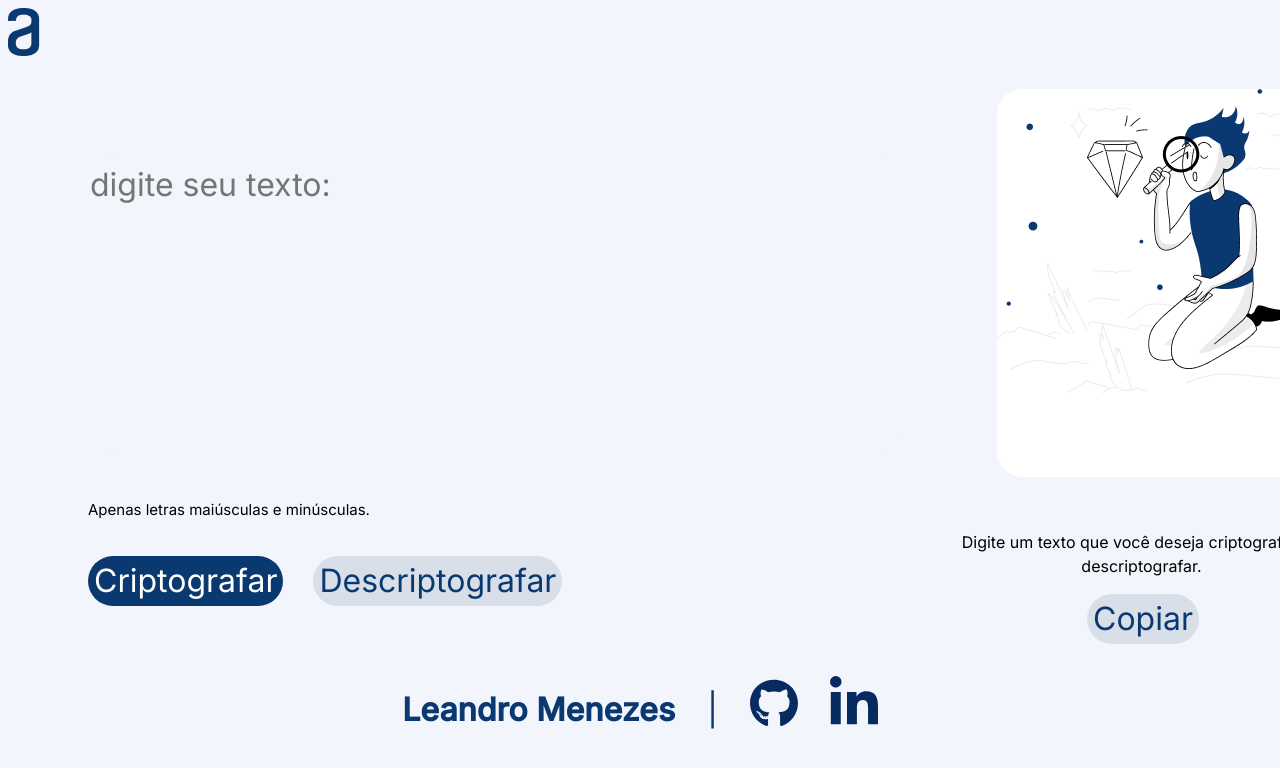
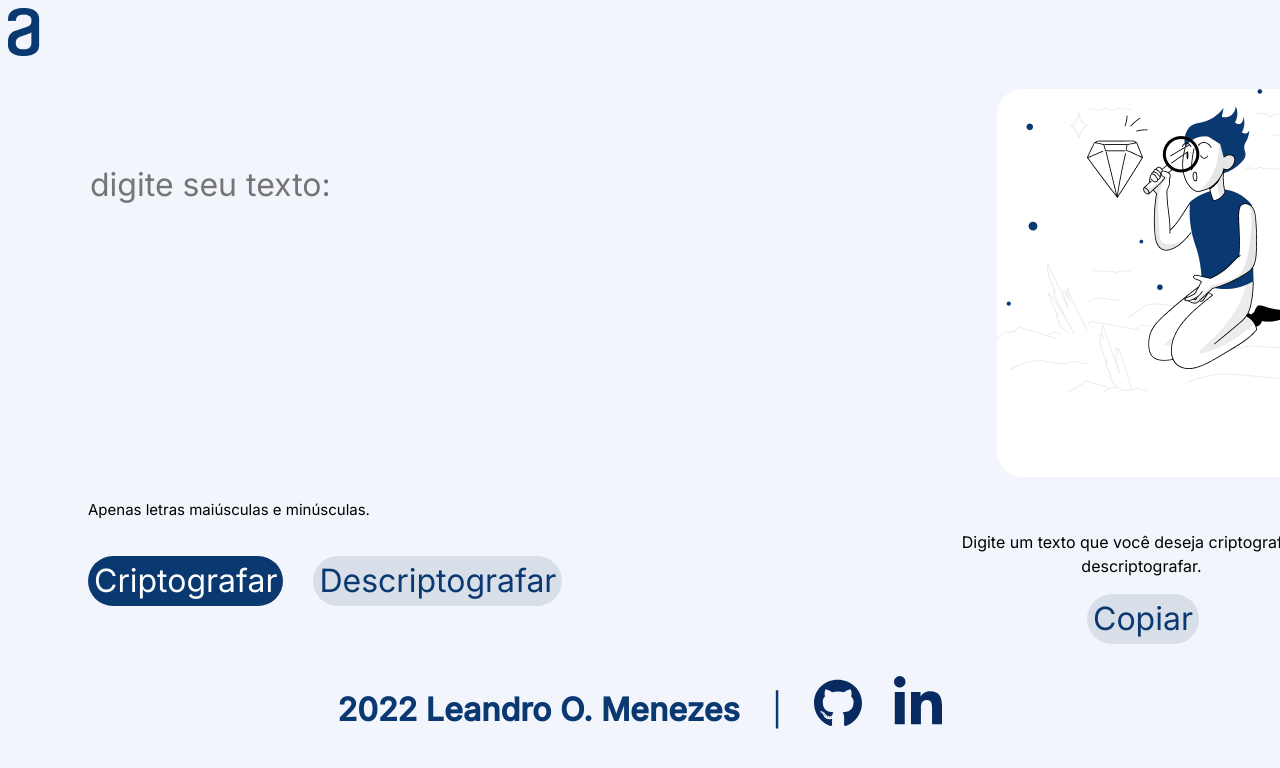
Before and after one commit to LeandroOmenezes/Desafio-alura, a plain HTML site: page index.html in a window 1280 px wide. Shown: the top 768 px of the page. Drawn offline with Linux system fonts and the light colour scheme.

Commit message:
Update index.html

```diff
--- a/index.html
+++ b/index.html
@@ -46,7 +46,7 @@
       </section>
    </main>
    <footer>
-      <p><span>Leandro Menezes</span></p>
+      <p><span>2022 Leandro O. Menezes</span></p>
       <div>
           <a href="https://github.com/LeandroOmenezes" target="_blank"><img src="./imagens/github.svg" alt=""></a>
           <a href="https://www.linkedin.com/in/leandro-oliveira-menezes-47336b1a2/" target="_blank"><img src="./imagens/linkedin.svg" alt=""></a>
```
